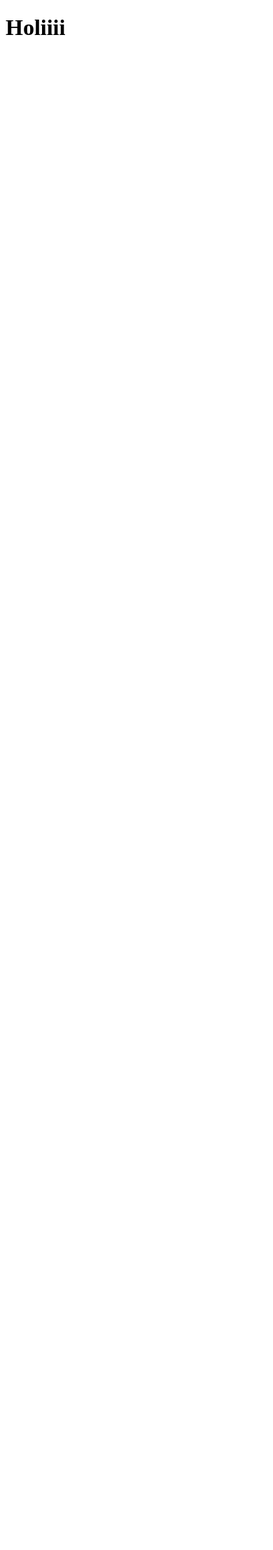
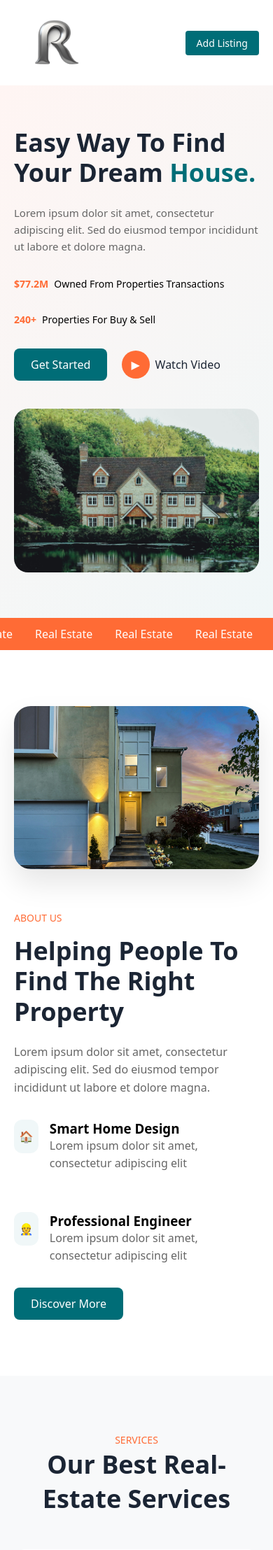
Before and after one commit to codinSamueldev/real-state-site, a Django app: page / in a window 390 px wide. Before the commit the part shown is almost empty. Shown: the top 2215 px of the page at 70% size. Before the commit the page ends 50 px from the top, so only its background shows below. Run offline with Django 5.2, Linux system fonts and the light colour scheme.

Commit message:
new: responsive landing page + static files

```diff
--- /dev/null
+++ b/real_state/static/real_state_staticss/style.css
@@ -0,0 +1,349 @@
+
+/* Reset and base styles */
+* {
+    margin: 0;
+    padding: 0;
+    box-sizing: border-box;
+    font-family: system-ui, IBM Plex Sans, serif;
+}
+
+/* Utility classes */
+.container {
+    max-width: 1200px;
+    margin: 0 auto;
+    padding: 0 20px;
+}
+
+.btn {
+    display: inline-flex;
+    align-items: center;
+    padding: 12px 24px;
+    border-radius: 8px;
+    font-weight: 500;
+    text-decoration: none;
+    transition: all 0.3s ease;
+}
+
+.btn-primary {
+    background-color: #006D77;
+    color: white;
+}
+
+.btn-video {
+    display: inline-flex;
+    align-items: center;
+    gap: 8px;
+    color: #1B2534;
+    text-decoration: none;
+    margin-left: 16px;
+}
+
+.play-icon {
+    width: 40px;
+    height: 40px;
+    background: #FF6B35;
+    border-radius: 50%;
+    display: flex;
+    align-items: center;
+    justify-content: center;
+    color: white;
+}
+
+/* Header styles */
+.header {
+    padding: 16px 0;
+    background: white;
+}
+
+.header-content {
+    display: flex;
+    align-items: center;
+    justify-content: space-between;
+}
+
+.logo {
+    width: 120px;
+}
+
+.nav-links {
+    display: flex;
+    gap: 32px;
+    list-style: none;
+}
+
+.nav-links a {
+    color: #1B2534;
+    text-decoration: none;
+    font-weight: 500;
+    font-size: 14px;
+}
+
+.header-actions {
+    display: flex;
+    gap: 16px;
+    align-items: center;
+}
+
+.header-actions .btn {
+    font-size: 14px;
+    padding: 8px 16px;
+    border-radius: 4px;
+}
+
+/* Hero section */
+.hero {
+    padding: 60px 0;
+    background: linear-gradient(135deg, #FFF5F3, #F0F7F8);
+    position: relative;
+    overflow: hidden;
+}
+
+.hero-content {
+    display: grid;
+    grid-template-columns: 1fr 1fr;
+    gap: 40px;
+    align-items: center;
+}
+
+.hero-text h1 {
+    font-size: 48px;
+    color: #1B2534;
+    margin-bottom: 24px;
+    line-height: 1.2;
+}
+
+.hero-text h1 span {
+    color: #006D77;
+}
+
+.hero-text p {
+    color: #666;
+    margin-bottom: 32px;
+    font-size: 15px;
+    line-height: 1.6;
+}
+
+.hero-stats {
+    display: flex;
+    gap: 32px;
+    margin: 32px 0;
+}
+
+.stat-item {
+    display: flex;
+    align-items: center;
+    gap: 8px;
+    font-size: 14px;
+}
+
+.stat-number {
+    color: #FF6B35;
+    font-weight: 600;
+}
+
+.hero-image {
+    width: 100%;
+    max-width: 600px;
+    height: auto;
+    border-radius: 20px;
+}
+
+/* Marquee banner */
+.marquee {
+    background: #FF6B35;
+    color: white;
+    padding: 12px 0;
+    overflow: hidden;
+    white-space: nowrap;
+}
+
+.marquee-content {
+    display: flex;
+    gap: 32px;
+    animation: scroll 20s linear infinite;
+}
+
+.marquee-item {
+    font-weight: 500;
+}
+
+@keyframes scroll {
+    0% { transform: translateX(0); }
+    100% { transform: translateX(-50%); }
+}
+
+/* Features section */
+.features {
+    padding: 80px 0;
+}
+
+.features-content {
+    display: grid;
+    grid-template-columns: 1fr 1fr;
+    gap: 60px;
+    align-items: center;
+}
+
+.features-image {
+    width: 100%;
+    border-radius: 24px;
+    box-shadow: 0 20px 40px rgba(0,0,0,0.1);
+}
+
+.tag {
+    color: #FF6B35;
+    font-weight: 500;
+    font-size: 14px;
+    margin-bottom: 16px;
+    display: block;
+}
+
+.features-text h2 {
+    font-size: 36px;
+    color: #1B2534;
+    margin-bottom: 24px;
+    line-height: 1.2;
+}
+
+.features-text p {
+    color: #666;
+    margin-bottom: 32px;
+    line-height: 1.6;
+}
+
+.feature-item {
+    display: flex;
+    gap: 16px;
+    margin-top: 24px;
+}
+
+.feature-icon {
+    width: 48px;
+    height: 48px;
+    background: #F0F7F8;
+    border-radius: 12px;
+    display: flex;
+    align-items: center;
+    justify-content: center;
+    color: #006D77;
+}
+
+/* Services section */
+.services {
+    padding: 80px 0;
+    background: #F8F9FA;
+    text-align: center;
+}
+
+.section-title {
+    color: #FF6B35;
+    font-weight: 500;
+    font-size: 14px;
+    margin-bottom: 16px;
+}
+
+.section-heading {
+    font-size: 36px;
+    color: #1B2534;
+    margin-bottom: 48px;
+}
+
+.services-grid {
+    display: grid;
+    grid-template-columns: repeat(3, 1fr);
+    gap: 24px;
+    perspective: 1000px;
+}
+
+.service-card {
+    background: white;
+    padding: 32px;
+    border-radius: 16px;
+    text-align: center;
+    transition: transform 0.3s ease;
+    transform-style: preserve-3d;
+}
+
+.service-card:hover {
+    transform: translateY(-8px) rotateX(5deg);
+}
+
+/* Properties section */
+.properties {
+    padding: 80px 0;
+}
+
+.properties-header {
+    display: flex;
+    justify-content: space-between;
+    align-items: flex-end;
+    margin-bottom: 48px;
+}
+
+.properties-grid {
+    display: grid;
+    grid-template-columns: repeat(3, 1fr);
+    gap: 24px;
+}
+
+.property-card {
+    background: white;
+    border-radius: 16px;
+    overflow: hidden;
+    box-shadow: 0 4px 20px rgba(0,0,0,0.1);
+}
+
+.property-image {
+    width: 100%;
+    height: 240px;
+    object-fit: cover;
+}
+
+.property-content {
+    padding: 24px;
+}
+
+.property-title {
+    font-size: 20px;
+    color: #1B2534;
+    margin-bottom: 16px;
+}
+
+.property-details {
+    display: flex;
+    gap: 16px;
+    color: #666;
+    font-size: 14px;
+    margin-bottom: 16px;
+}
+
+.property-price {
+    font-size: 24px;
+    font-weight: 600;
+    color: #006D77;
+}
+
+/* Responsive styles */
+@media (max-width: 768px) {
+    .hero-content,
+    .features-content {
+        grid-template-columns: 1fr;
+    }
+
+    .nav-links {
+        display: none;
+    }
+
+    .hero-text h1 {
+        font-size: 36px;
+    }
+
+    .hero-stats {
+        flex-direction: column;
+    }
+
+    .services-grid,
+    .properties-grid {
+        grid-template-columns: 1fr;
+    }
+}
--- a/real_state/templates/index.html
+++ b/real_state/templates/index.html
@@ -1,12 +1,17 @@
-<!DOCTYPE html>
-<html lang="en">
-<head>
-    <meta charset="UTF-8">
-    <meta name="viewport" content="width=device-width, initial-scale=1.0">
-    <title>Real State</title>
-</head>
-<body>
-    <h1>Holiiii</h1>
+{% extends 'layouts/base.html' %}
+{% load static %}
+{% block title %}Principal{% endblock %}
 
-</body>
-</html>
+{% block content %}
+
+    {% include 'partials/hero.html' %}
+
+    {% include 'partials/marquee.html' %}
+
+    {% include 'partials/about_features.html' %}
+
+    {% include 'partials/services.html' %}
+
+    {% include 'partials/latest_properties.html' %}
+
+{% endblock %}
--- /dev/null
+++ b/real_state/templates/layouts/base.html
@@ -0,0 +1,21 @@
+{% load static %}
+<!DOCTYPE html>
+<html lang="en">
+<head>
+    <meta charset="UTF-8">
+    <meta name="viewport" content="width=device-width, initial-scale=1.0">
+    <title>Real Estate | {% block title %}{% endblock %}</title>
+    <link rel="icon" href="{% static 'real_state_staticss/real_state_logo.png' %}">
+    <link rel="stylesheet" type="text/css" href="{% static 'real_state_staticss/style.css' %}">
+    <link rel="preconnect" href="https://fonts.googleapis.com">
+    <link rel="preconnect" href="https://fonts.gstatic.com" crossorigin>
+    <link href="https://fonts.googleapis.com/css2?family=IBM+Plex+Sans:ital,wght@0,100..700;1,100..700&display=swap" rel="stylesheet">
+</head>
+<body>
+    {% include 'layouts/partials/header.html' %}
+    <main>
+        {% block content %}
+        {% endblock %}
+    </main>
+</body>
+</html>
--- /dev/null
+++ b/real_state/templates/layouts/partials/header.html
@@ -0,0 +1,18 @@
+{% load static %}
+<!-- Header -->
+<header class="header">
+    <div class="container header-content">
+        <img src="{% static 'real_state_staticss/real_state_logo.png' %}" alt="Logo" class="logo">
+        <nav>
+            <ul class="nav-links">
+                <li><a href="#">HOME</a></li>
+                <li><a href="#">LISTING</a></li>
+                <li><a href="#">AGENTS</a></li>
+                <li><a href="#">CONTACT</a></li>
+            </ul>
+        </nav>
+        <div class="header-actions">
+            <a href="#" class="btn btn-primary">Add Listing</a>
+        </div>
+    </div>
+</header>
--- /dev/null
+++ b/real_state/templates/partials/about_features.html
@@ -0,0 +1,27 @@
+{% load static %}
+<!-- Features Section -->
+<section class="features">
+    <div class="container features-content">
+        <img src="{% static 'real_state_staticss/house_zwei.jpg' %}" loading="lazy" alt="Featured House" class="features-image">
+        <div class="features-text">
+            <span class="tag">ABOUT US</span>
+            <h2>Helping People To Find The Right Property</h2>
+            <p>Lorem ipsum dolor sit amet, consectetur adipiscing elit. Sed do eiusmod tempor incididunt ut labore et dolore magna.</p>
+            <div class="feature-item">
+                <div class="feature-icon">🏠</div>
+                <div>
+                    <h3>Smart Home Design</h3>
+                    <p>Lorem ipsum dolor sit amet, consectetur adipiscing elit</p>
+                </div>
+            </div>
+            <div class="feature-item">
+                <div class="feature-icon">👷</div>
+                <div>
+                    <h3>Professional Engineer</h3>
+                    <p>Lorem ipsum dolor sit amet, consectetur adipiscing elit</p>
+                </div>
+            </div>
+            <a href="#" class="btn btn-primary">Discover More</a>
+        </div>
+    </div>
+</section>
--- /dev/null
+++ b/real_state/templates/partials/hero.html
@@ -0,0 +1,30 @@
+{% load static %}
+<!-- Hero Section -->
+<section class="hero">
+    <div class="container hero-content">
+        <div class="hero-text">
+            <h1>Easy Way To Find Your Dream <span>House.</span></h1>
+            <p>Lorem ipsum dolor sit amet, consectetur adipiscing elit. Sed do eiusmod tempor incididunt ut labore et dolore magna.</p>
+            <div class="hero-stats">
+                <div class="stat-item">
+                    <span class="stat-number">$77.2M</span>
+                    <span>Owned From Properties Transactions</span>
+                </div>
+                <div class="stat-item">
+                    <span class="stat-number">240+</span>
+                    <span>Properties For Buy & Sell</span>
+                </div>
+            </div>
+            <div class="hero-actions">
+                <a href="#" class="btn btn-primary">Get Started</a>
+                <a href="#" class="btn-video">
+                    <span class="play-icon">▶</span>
+                    Watch Video
+                </a>
+            </div>
+        </div>
+        <div class="hero-image-container">
+            <img src="{% static 'real_state_staticss/house_einz.jpg' %}" loading="lazy" alt="Dream House" class="hero-image">
+        </div>
+    </div>
+</section>
--- /dev/null
+++ b/real_state/templates/partials/latest_properties.html
@@ -0,0 +1,26 @@
+<!-- Properties Section -->
+<section class="properties">
+    <div class="container">
+        <div class="properties-header">
+            <div>
+                <span class="tag">LATEST LISTINGS</span>
+                <h2 class="section-heading">Featured Property For Sale</h2>
+            </div>
+        </div>
+        <div class="properties-grid">
+            <div class="property-card">
+                <img loading="lazy" src="/placeholder.svg?height=240&width=360" alt="Property" class="property-image">
+                <div class="property-content">
+                    <h3 class="property-title">kakdly Residence</h3>
+                    <div class="property-details">
+                        <span>3 Bed</span>
+                        <span>2 Bath</span>
+                        <span>750 sq ft</span>
+                    </div>
+                    <div class="property-price">$6,900</div>
+                </div>
+            </div>
+        </div>
+        <a href="#" class="btn btn-primary">VIEW ALL PROPERTY  ^^^</a>
+    </div>
+</section>
--- /dev/null
+++ b/real_state/templates/partials/marquee.html
@@ -0,0 +1,11 @@
+<!-- Marquee Banner -->
+<div class="marquee">
+    <div class="marquee-content">
+        <span class="marquee-item">Real Estate</span>
+        <span class="marquee-item">Real Estate</span>
+        <span class="marquee-item">Real Estate</span>
+        <span class="marquee-item">Real Estate</span>
+        <span class="marquee-item">Real Estate</span>
+        <span class="marquee-item">Real Estate</span>
+    </div>
+</div>
--- /dev/null
+++ b/real_state/templates/partials/services.html
@@ -0,0 +1,24 @@
+<!-- Services Section -->
+<section class="services">
+    <div class="container">
+        <span class="section-title">SERVICES</span>
+        <h2 class="section-heading">Our Best Real-Estate Services</h2>
+        <div class="services-grid">
+            <div class="service-card">
+                <div class="service-icon">🏠</div>
+                <h3>Buy a Home</h3>
+                <p>Duis Aute Irure Dolor In Reprehenderit Voluptate Velit Esse Cillum Dolore Eu Fugiat Nulla Pariatur.</p>
+            </div>
+            <div class="service-card">
+                <div class="service-icon">🏠</div>
+                <h3>Buy a Home</h3>
+                <p>Duis Aute Irure Dolor In Reprehenderit Voluptate Velit Esse Cillum Dolore Eu Fugiat Nulla Pariatur.</p>
+            </div>
+            <div class="service-card">
+                <div class="service-icon">🏠</div>
+                <h3>Buy a Home</h3>
+                <p>Duis Aute Irure Dolor In Reprehenderit Voluptate Velit Esse Cillum Dolore Eu Fugiat Nulla Pariatur.</p>
+            </div>
+        </div>
+    </div>
+</section>
```
Also changed, not shown: real_state/static/real_state_staticss/house_einz.jpg (added), real_state/static/real_state_staticss/house_zwei.jpg (added), real_state/static/real_state_staticss/real_state_logo.png (added), 3 other files.
